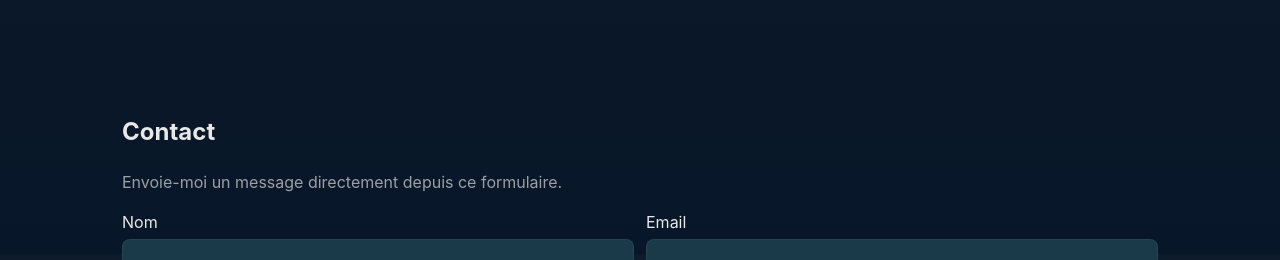
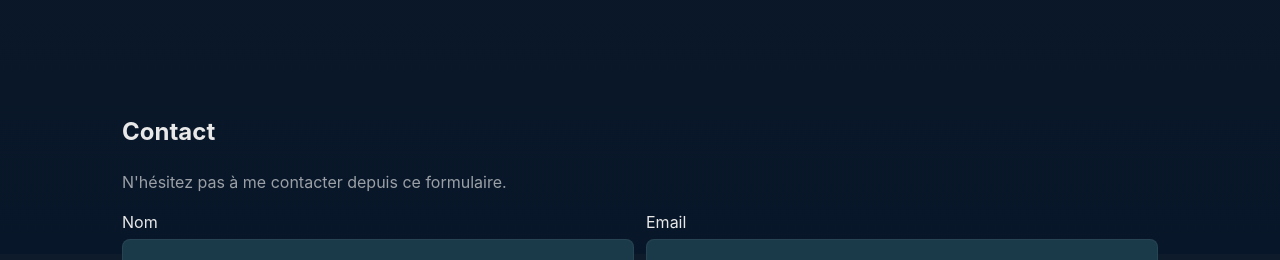
Before and after one commit to ca-ndiceee/portfolio-BRIOL-Candice, a plain HTML site: page index.html in a window 1280 px wide. Shown: the part 2946-3206 px from the top of the page. Drawn offline with Linux system fonts and the light colour scheme.

Commit message:
Phrase accroche contact

```diff
--- a/index.html
+++ b/index.html
@@ -228,7 +228,7 @@
     <section id="contact" class="section contact-section">
       <div class="container">
         <h2>Contact</h2>
-        <p class="muted">Envoie-moi un message directement depuis ce formulaire.</p>
+        <p class="muted">N'hésitez pas à me contacter depuis ce formulaire.</p>
 
         <form id="contact-form" class="contact-form" aria-label="Formulaire de contact">
           <label>
```
